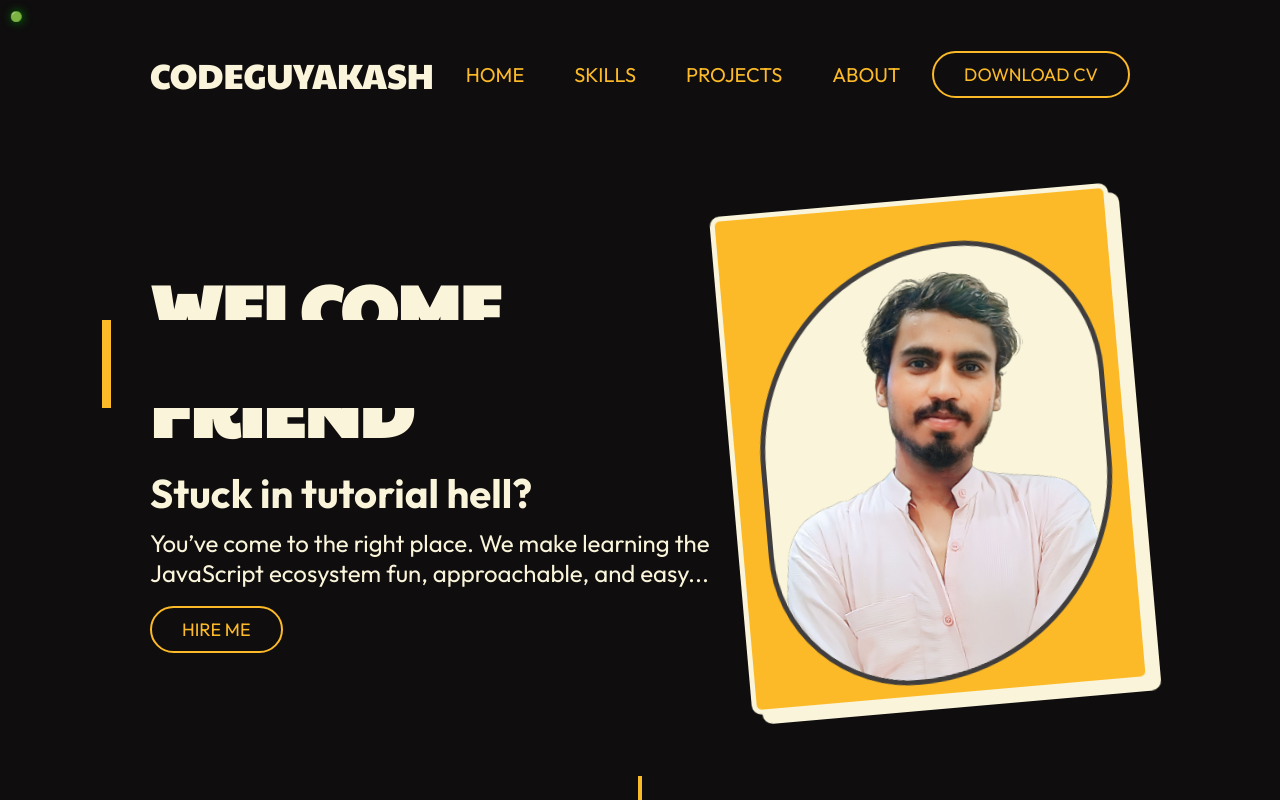
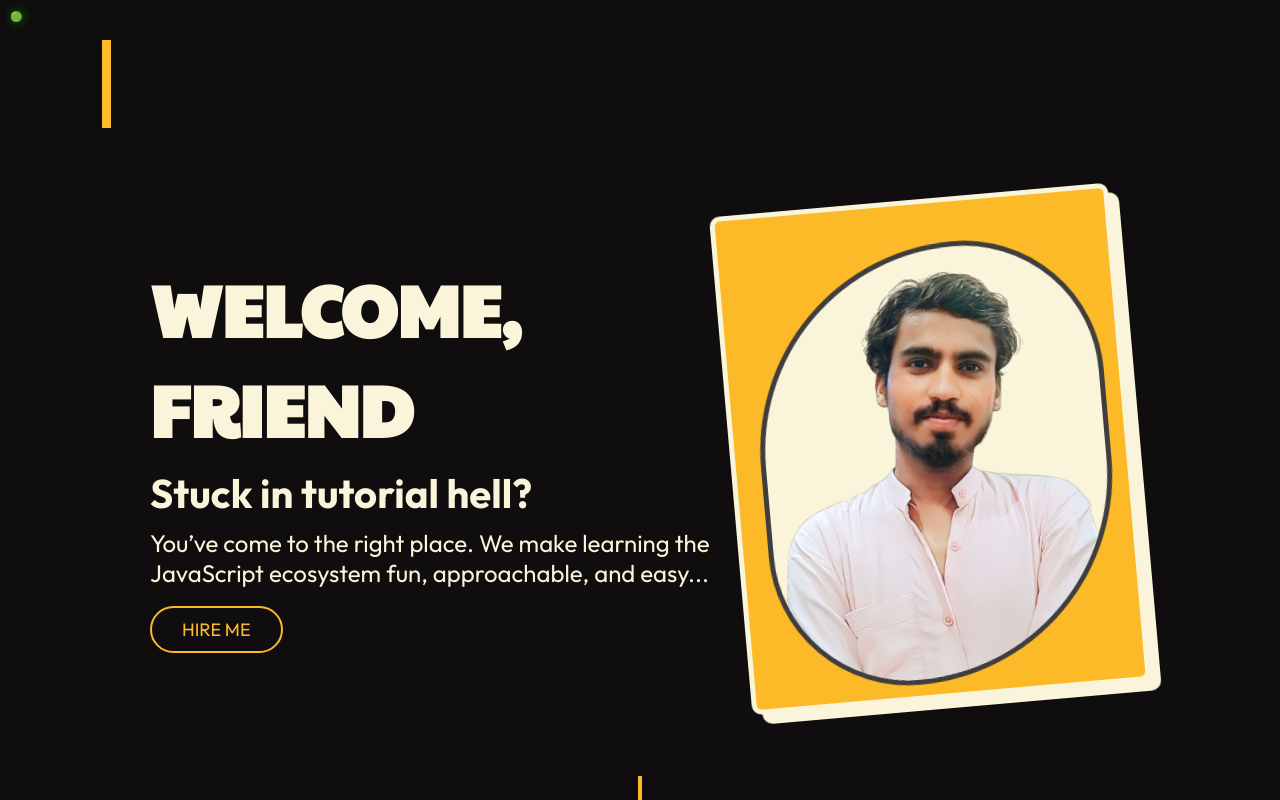
Before and after one commit to codeguyakash/codeguyakash.in, a React (Create React App) app: page / in a window 1280 px wide. Shown: the top 800 px of the page. Built offline with nearby package versions, Linux system fonts and the light colour scheme; no server answers.

Commit message:
change px

```diff
--- a/src/components/Hero.css
+++ b/src/components/Hero.css
@@ -126,7 +126,7 @@
 .welcome::after {
   content: "";
   position: absolute;
-  top: 40%;
+  top: 40px;
   right: 0;
   bottom: 0;
   left: 8%;
```
